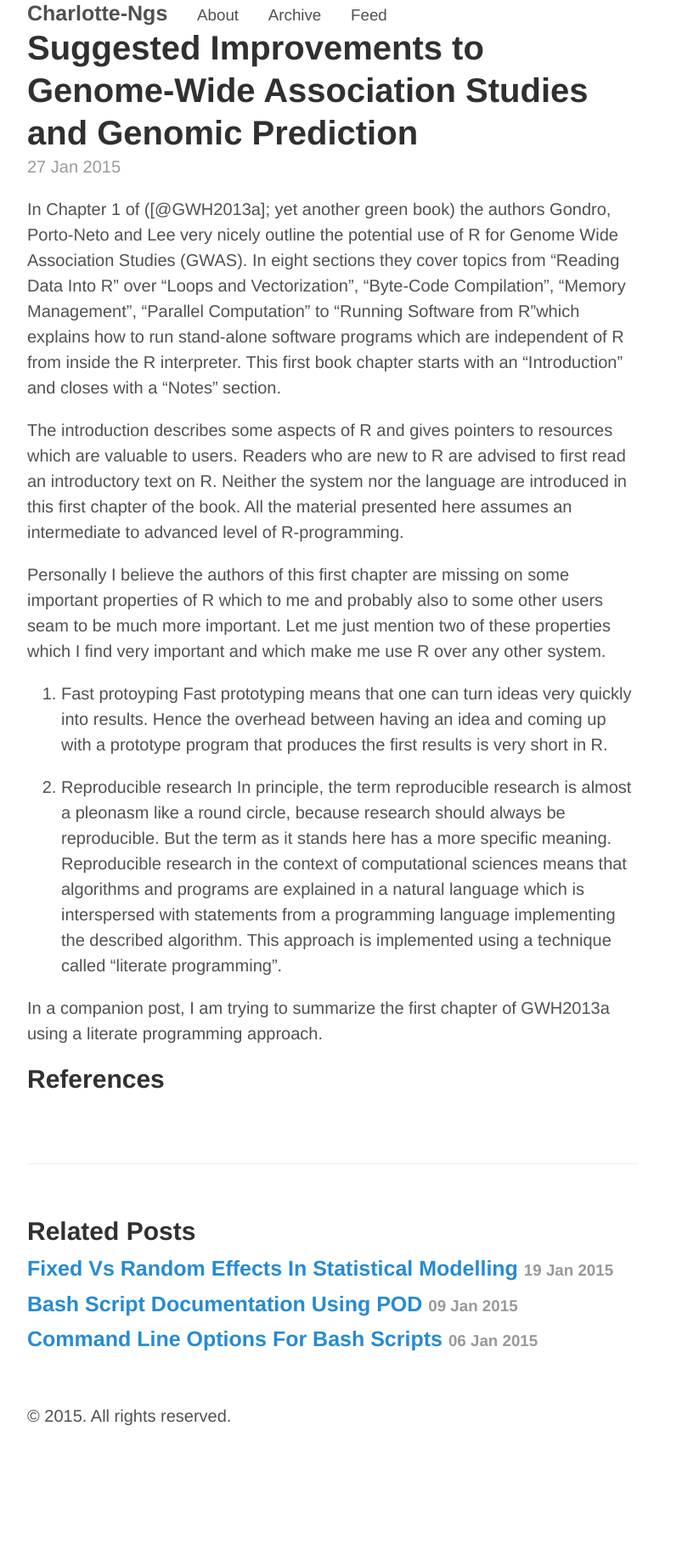
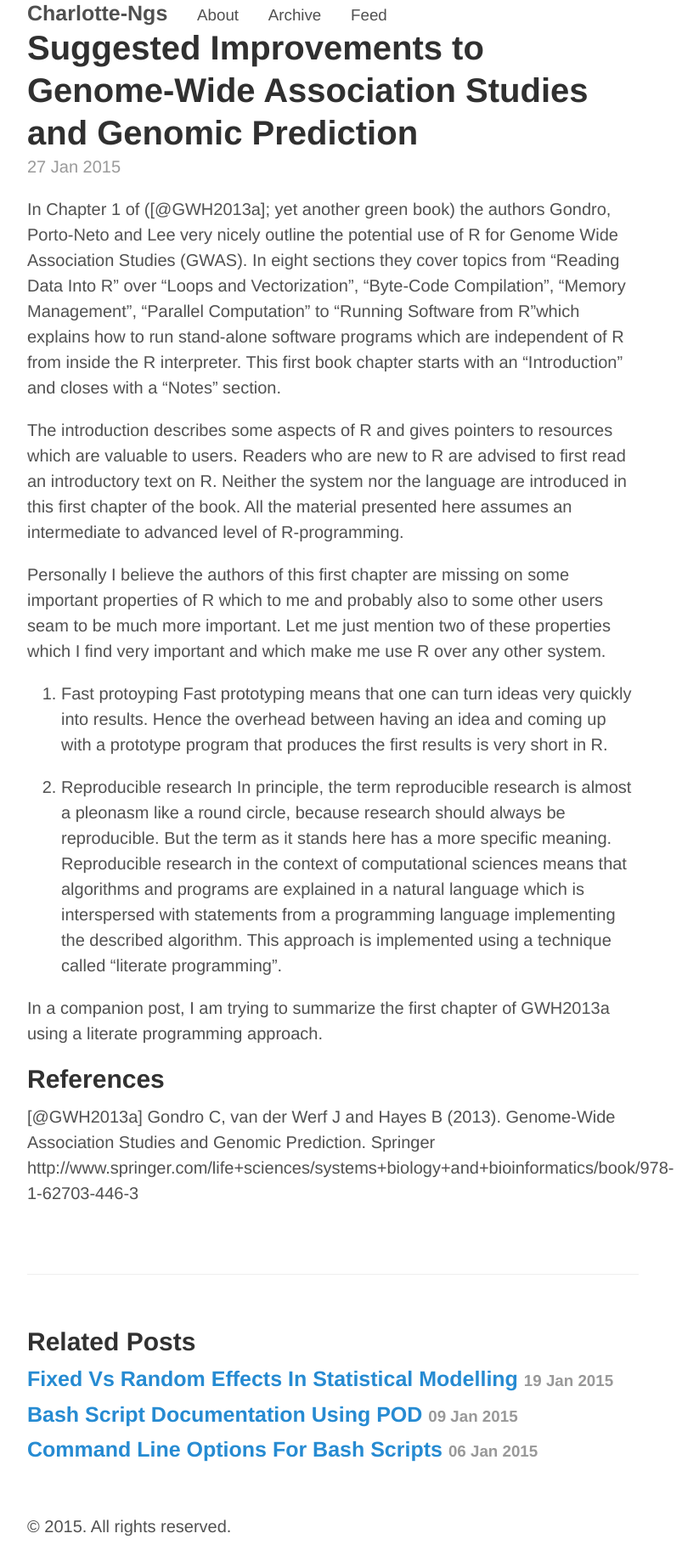
Before and after one commit to charlotte-ngs/charlotte-ngs.github.io, a Jekyll site: the page built from _posts/2015-01-27-SuggestedImprovementToGWH2013a.md, in a window 1280 px wide. Shown: the whole page at 85% size, without its empty margins (248-1071 px from the left). Built offline with Jekyll 4.4.1, drawn with Linux system fonts in a browser that asks for light colours; Markdown is read by kramdown in place of the engine named in the settings; comment, search, counter and statistics services are not loaded; before the commit the page ends 1701 px from its top, so only the background shows below that.

Commit message:
Added reference to GWAS post

```diff
--- a/_posts/2015-01-27-SuggestedImprovementToGWH2013a.md
+++ b/_posts/2015-01-27-SuggestedImprovementToGWH2013a.md
@@ -38,3 +38,4 @@
 
 
 ## References
+[@GWH2013a] Gondro C, van der Werf J and Hayes B (2013). Genome-Wide Association Studies and Genomic Prediction. Springer http://www.springer.com/life+sciences/systems+biology+and+bioinformatics/book/978-1-62703-446-3
```
